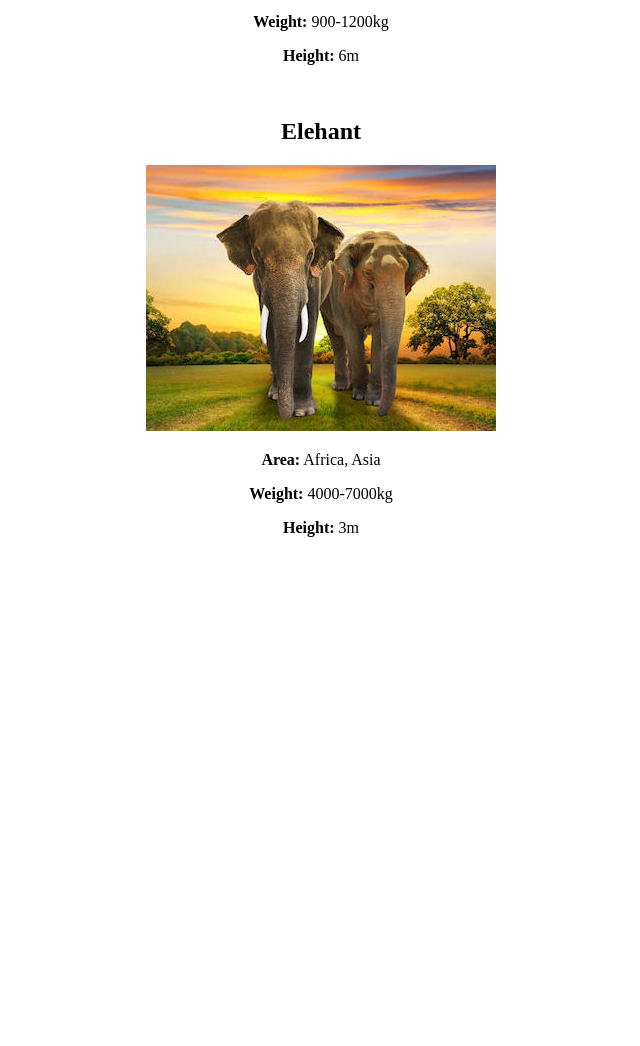
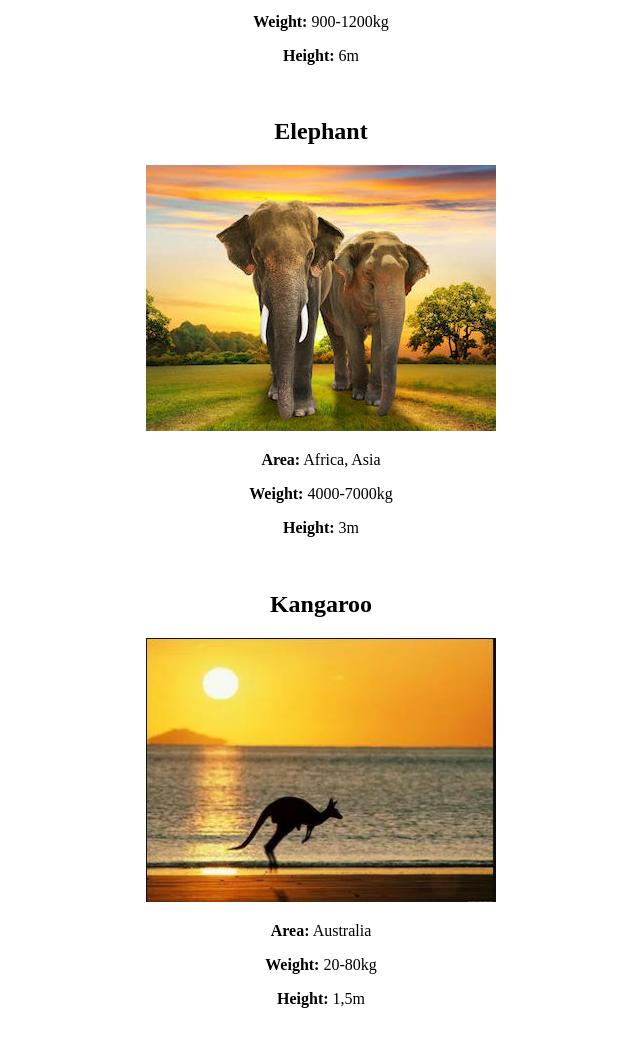
Before and after one commit to lesiaviluha/HTM-CSS, a plain HTML site: page wild_animals/index.html in a window 1280 px wide. Shown: the part 632-1678 px from the top of the page, without its empty margins (319-959 px from the left). Before the commit the page ends 1211 px from the top, so only its background shows below. Drawn offline with Linux system fonts and the light colour scheme.

Commit message:
modified index.html

```diff
--- a/wild_animals/index.html
+++ b/wild_animals/index.html
@@ -25,12 +25,20 @@
     <p><b>Height:</b> 6m</p>
     <br>
 
-    <h2>Elehant</h2>
+    <h2>Elephant</h2>
     <img width=350px src="pictures/elephant.jpg">
     <p><b>Area:</b> Africa, Asia</p>
     <p><b>Weight:</b> 4000-7000kg</p>
     <p><b>Height:</b> 3m</p>
     <br>
 
+   <h2>Kangaroo</h2>
+    <img width=350px src="pictures/kangaroo.jpg">
+    <p><b>Area:</b> Australia</p>
+    <p><b>Weight:</b> 20-80kg</p>
+    <p><b>Height:</b> 1,5m</p>
+    <br>
+
   </body>
+
 </html>
```
Also changed, not shown: wild_animals/pictures/kangaroo.JPG (added).
